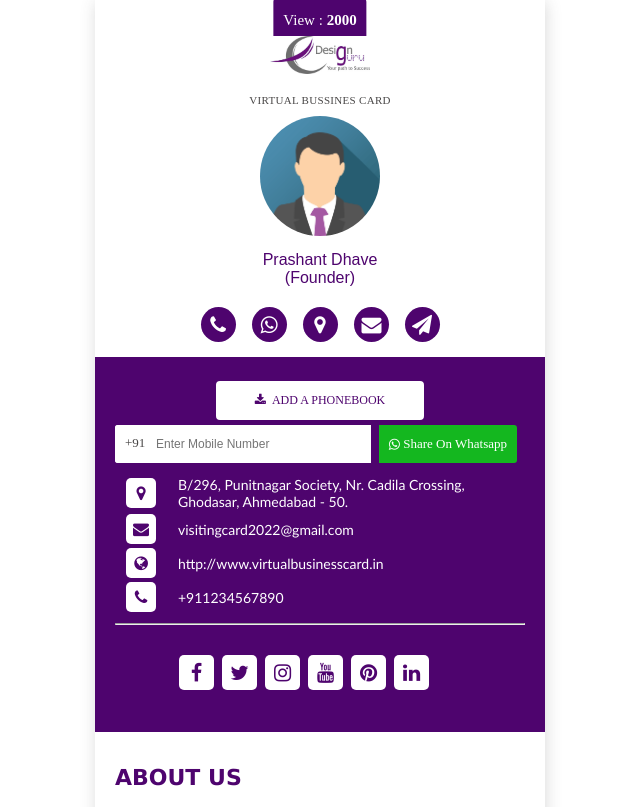
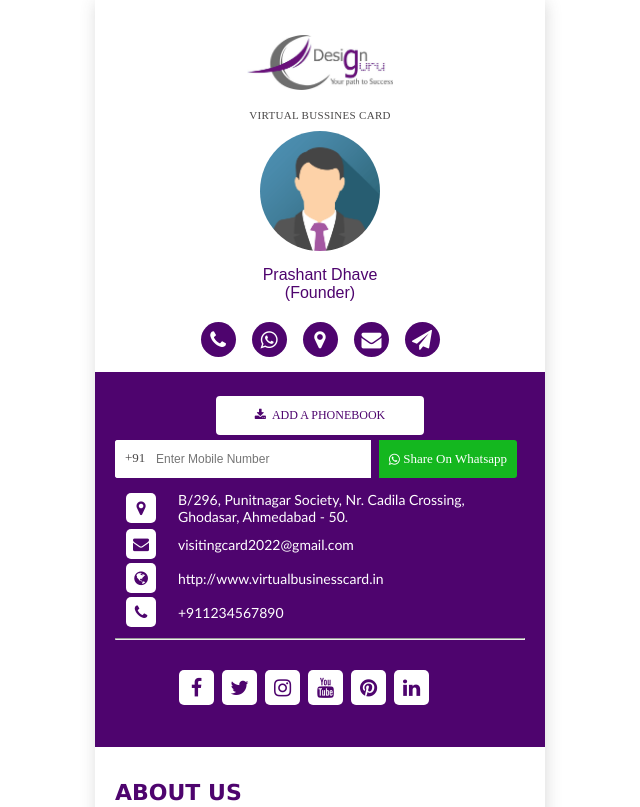
Before and after one commit to varsha0198/VISITING-CARD, a plain HTML site: page index.html in a window 1280 px wide. Shown: the top 807 px of the page, without its empty margins (320-960 px from the left). Drawn offline with Linux system fonts and the light colour scheme.

Commit message:
second commit

```diff
--- a/index.html
+++ b/index.html
@@ -14,9 +14,7 @@
     <section>
         <div class="main-wrapper">
             <div class="firstpage">
-                <div class="viewpart">
-                    <p> View : <b>2000 </b></p>
-                </div>
+
                 <div class="logodata">
                     <img src="./images/edesignguru-logo-purple.jpg" alt="image1">
                 </div>
@@ -381,11 +379,8 @@
         <div class="thirdpage">
             <h2 class="third-heading">ENQUIRY FORM</h2>
             <form >
-                <input type="text" placeholder="enter full name"  class="form-data" >
-                <br>
-                <br>
-                <input type="number" placeholder="enter phonenumber"  class="form-data" style=" width: 45%">
-                <input type="email" placeholder="enter email"  class="form-data" style=" width: 45%;float: right;">
+
+                <input type="email" placeholder="enter email"  class="form-data" >
                 <br>
                 <br>
                 <input type="text" placeholder="enter message" class="form-style">
--- a/style.css
+++ b/style.css
@@ -33,42 +33,28 @@ body {
     position: relative;
 }
 
-.viewpart {
-    transform: translate(-50%, 0);
-    padding: 0 10px;
-    position: absolute;
-    color: #fff;
-    left: 50%;
-    top: -3px;
-
-    border-radius: 5px;
-
-    font-size: 10px;
-    background-color: var(--primary-color);
-}
-
 .logodata {
     width: 60%;
-    max-width: 200px;
+    max-width: 500px;
     float: left;
-    text-align: left;
     padding: 5px;
     position: relative;
     vertical-align: middle;
     text-align: center;
     height: 30px;
+    padding-bottom: 20px;
 }
 
 .logodata img {
     height: auto;
     max-width: 100%;
     position: absolute;
-    top: 0;
+
     left: 0;
     right: 0;
     bottom: 0;
     margin: auto auto;
-    max-height: 95%;
+    max-height: 100%;
 }
 
 .cardname {
@@ -454,7 +440,7 @@ p{
 }
 .form-style{
     width: 95%;
-    padding: 5px 10px 25px 10px;
+    padding: 5px 10px 50px 10px;
     color: var(--primary-color);
     border: 2px solid var(--black-color);
     border-radius: 5px;
```
